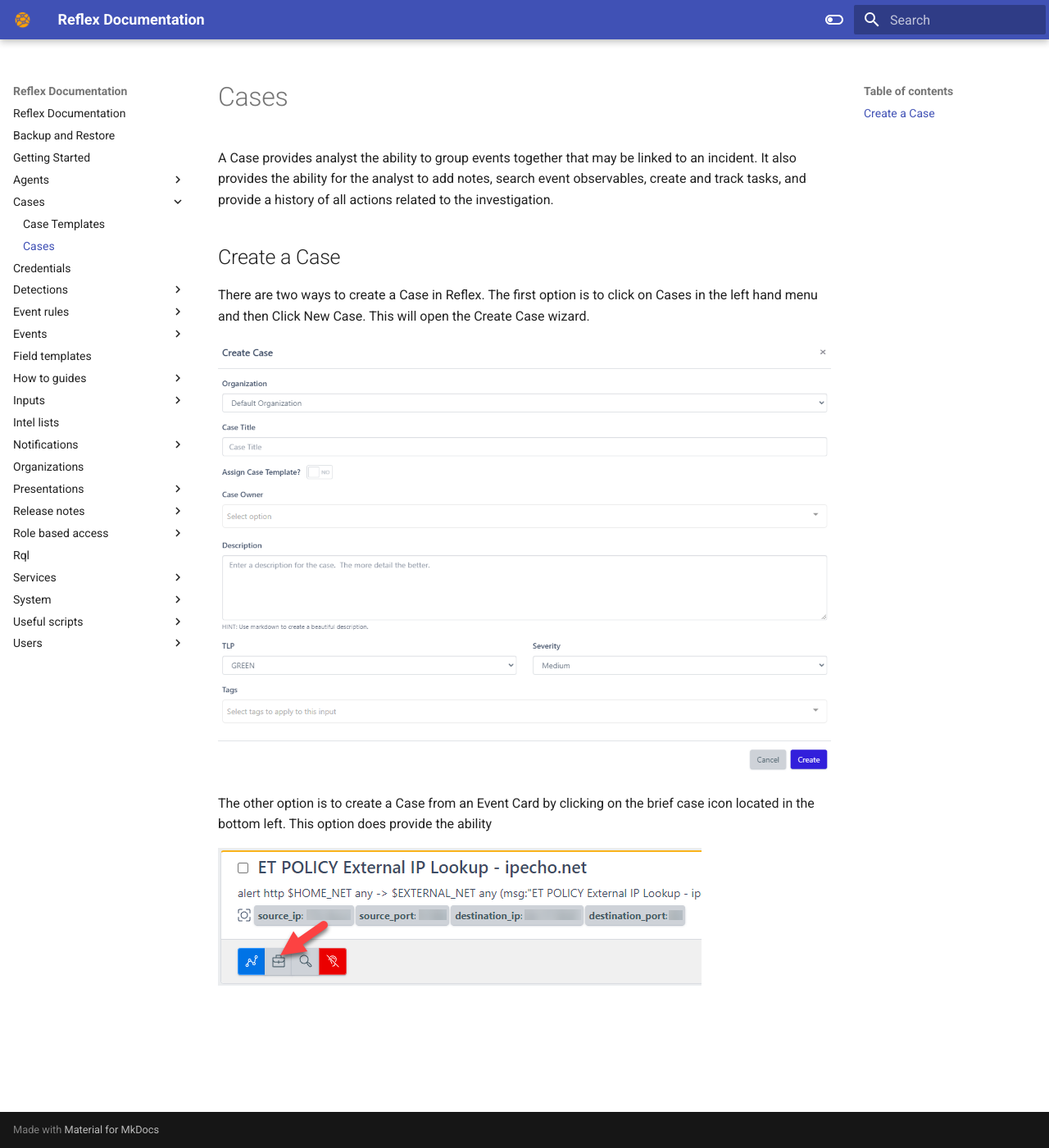
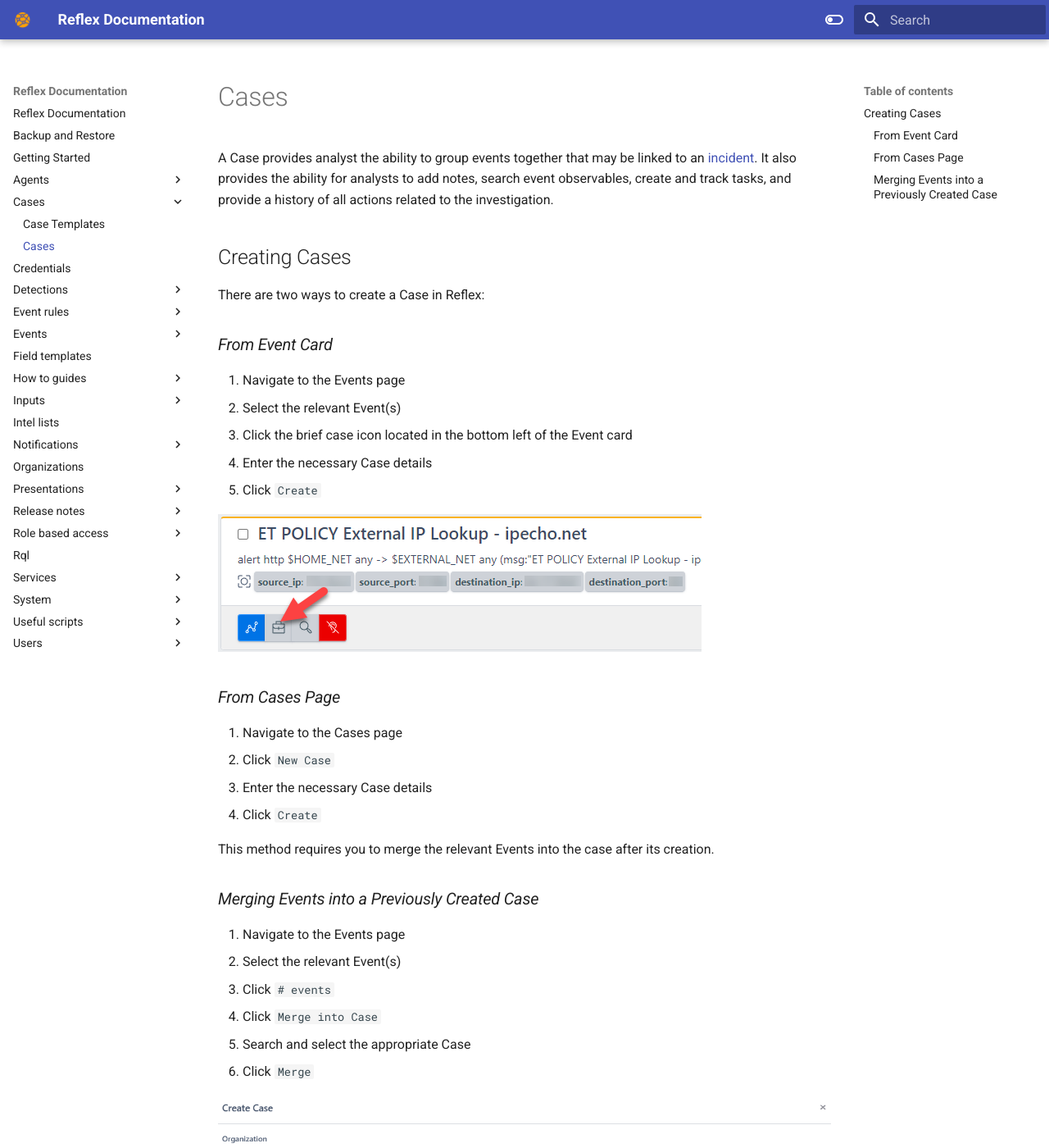
Before and after one commit to reflexsoar/reflex-docs, an MkDocs documentation site: the page built from docs/cases/cases.md, in a window 1280 px wide and 1400 px high. Shown: the whole window at 82% size. Built offline with MkDocs 1.6.1 and Material for MkDocs 9.7.7, drawn with Linux system fonts in a browser that asks for light colours.

```diff
--- a/docs/cases/cases.md
+++ b/docs/cases/cases.md
@@ -1,20 +1,32 @@
 # Cases
+A Case provides analyst the ability to group events together that may be linked to an [incident](https://csrc.nist.gov/glossary/term/incident). It also provides the ability for analysts to add notes, search event observables, create and track tasks, and provide a history of all actions related to the investigation.
 
-A Case provides analyst the ability to group events together that may be linked to an incident. It also provides the ability for the analyst to add notes, search event observables, create and track tasks, and provide a history of all actions related to the investigation.
+## Creating Cases
+There are two ways to create a Case in Reflex:
 
-## Create a Case
+### *From Event Card*
+1. Navigate to the Events page
+2. Select the relevant Event(s)
+3. Click the brief case icon located in the bottom left of the Event card
+4. Enter the necessary Case details
+5. Click `Create`
 
-There are two ways to create a Case in Reflex. The first option is to click on Cases in the left hand menu and then Click New Case. This will open the Create Case wizard.
+![Create Case Wizard event card screenshot](../img/create_case_event_card.png)
+
+### *From Cases Page*
+1. Navigate to the Cases page
+2. Click `New Case`
+3. Enter the necessary Case details
+4. Click `Create`
+
+This method requires you to merge the relevant Events into the case after its creation.
+
+### *Merging Events into a Previously Created Case*
+1. Navigate to the Events page
+2. Select the relevant Event(s)
+3. Click `# events`
+4. Click `Merge into Case`
+5. Search and select the appropriate Case
+6. Click `Merge`
 
 ![Create Case Wizard screenshot](../img/create_case_wizard.png)
-
-
-
-
-
-
-
-
-The other option is to create a Case from an Event Card by clicking on the brief case icon located in the bottom left. This option does provide the ability
-
-![Create Case Wizard event card screenshot](../img/create_case_event_card.png)
```
Also changed, not shown: docs/cases/case-templates.md (+1 -1 lines), docs/detections/index.md (+13 -15 lines), docs/detections/repositories.md (+19 -9 lines), docs/detections/rule-types.md (+14 -12 lines), docs/field-templates/index.md (+4 -6 lines).
